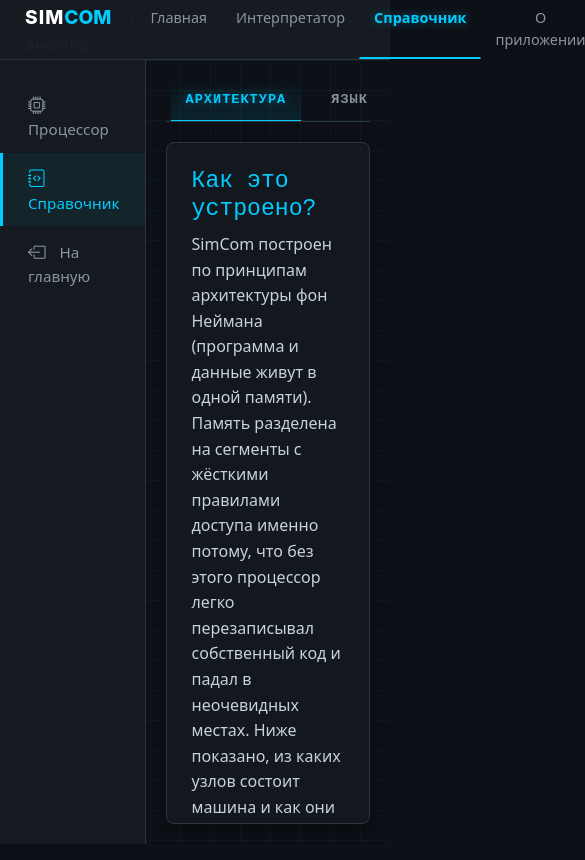
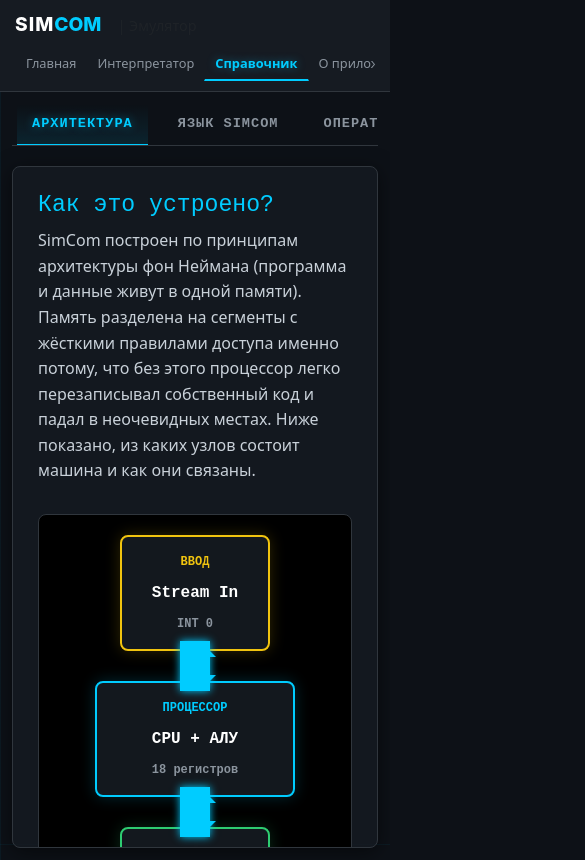
Before and after one commit to irumka/simcom, a React (Vite) app in the folder frontend/: page /helps/arch in a window 390 px wide. Shown: the whole page, 585 px wide, since content can reach past the window. Built offline with nearby package versions, Linux system fonts and the light colour scheme.

Commit message:
feat: add mobile responsive support for UI

```diff
--- a/frontend/src/styles/about.css
+++ b/frontend/src/styles/about.css
@@ -316,3 +316,8 @@
     font-size: 0.8rem;
     text-align: right;
 }
+
+@media (max-width: 480px) {
+    .team-block { flex-direction: column; align-items: flex-start; gap: 8px; }
+    .team-build { text-align: left; }
+}
--- a/frontend/src/styles/base.css
+++ b/frontend/src/styles/base.css
@@ -119,3 +119,29 @@ body.bg-engineering {
 ::-webkit-scrollbar-track { background: var(--bg-dark); }
 ::-webkit-scrollbar-thumb { background: #30363d; border-radius: 3px; }
 ::-webkit-scrollbar-thumb:hover { background: var(--electric-cyan); }
+
+@media (max-width: 768px) {
+    .topbar {
+        height: auto;
+        flex-wrap: wrap;
+        gap: 8px;
+        padding: 10px 15px;
+    }
+    .topbar-nav {
+        width: 100%;
+        overflow-x: auto;
+        justify-content: flex-start;
+    }
+    .topbar-nav .btn-cyan-outline,
+    .topbar-nav .btn-cyan-active {
+        white-space: nowrap;
+        padding: 6px 10px;
+        font-size: 0.8rem;
+    }
+    .app-layout {
+        flex-direction: column;
+        height: auto;
+    }
+    .sidenav { display: none; }
+    .main-content { padding: 12px; }
+}
--- a/frontend/src/styles/computer.css
+++ b/frontend/src/styles/computer.css
@@ -228,3 +228,24 @@
 .lb-cs { background: rgba(46, 204, 113, 0.8); }
 .lb-ds { background: rgba(0, 204, 255, 0.8); }
 .lb-ss { background: rgba(241, 196, 15, 0.8); }
+
+@media (max-width: 1100px) {
+    .ide-layout {
+        grid-template-columns: 1fr;
+        height: auto;
+    }
+    .cyber-panel { max-height: 70vh; }
+}
+
+@media (max-width: 768px) {
+    .ide-layout { padding: 10px; gap: 10px; }
+    .registers-container { grid-template-columns: repeat(2, 1fr); }
+    .memory-grid { grid-template-columns: repeat(8, 1fr); }
+    .mem-cell { font-size: 0.55rem; }
+}
+
+@media (max-width: 480px) {
+    .code-line { font-size: 0.8rem; padding: 5px 6px; gap: 4px; }
+    .code-num { width: 20px; }
+    .cyber-input { font-size: 0.85rem; }
+}
--- a/frontend/src/styles/helps.css
+++ b/frontend/src/styles/helps.css
@@ -123,3 +123,12 @@
     display: block;
     overflow-x: auto;
 }
+
+@media (max-width: 768px) {
+    .cyber-body { padding: 15px; }
+    .table-cyber, .table-ram, .table-regs {
+        display: block;
+        overflow-x: auto;
+        white-space: nowrap;
+    }
+}
--- a/frontend/src/styles/helps_arch.css
+++ b/frontend/src/styles/helps_arch.css
@@ -221,3 +221,9 @@
     margin-bottom: 25px;
     line-height: 1.6;
 }
+
+@media (max-width: 768px) {
+    .arch-diagram { flex-direction: column; }
+    .arch-bus { width: 4px; height: 30px; transform: rotate(90deg); }
+    .arch-bus.bus-reversed { transform: rotate(90deg) scaleX(-1); }
+}
--- a/frontend/src/styles/helps_simcom.css
+++ b/frontend/src/styles/helps_simcom.css
@@ -132,3 +132,7 @@
     margin-top: 4px;
     display: inline-block;
 }
+
+@media (max-width: 768px) {
+    .table-cyber { table-layout: auto; min-width: 600px; }
+}
--- a/frontend/src/styles/home.css
+++ b/frontend/src/styles/home.css
@@ -238,3 +238,12 @@
 }
 
 .z-index-2 { z-index: 2; }
+
+@media (max-width: 900px) {
+    .architecture-board { flex-direction: column; gap: 20px; }
+    .io-block, .cpu-core, .memory-matrix-block {
+        width: 100%;
+        max-width: 340px;
+    }
+    .data-lines { display: none; } /* svg-стрелки заточены под горизонталь */
+}
```
